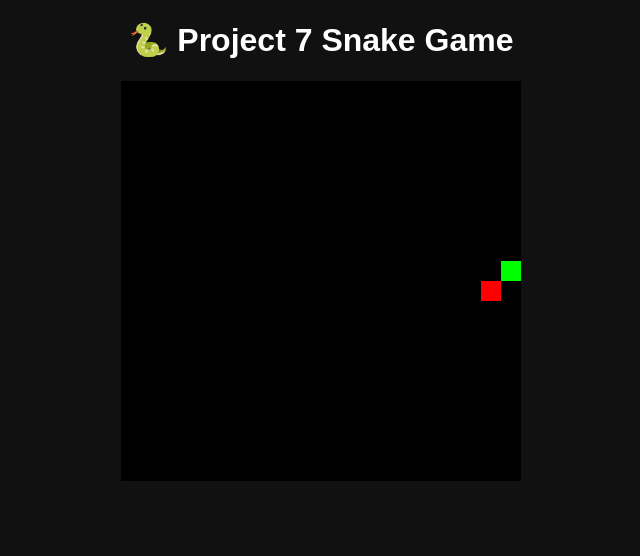
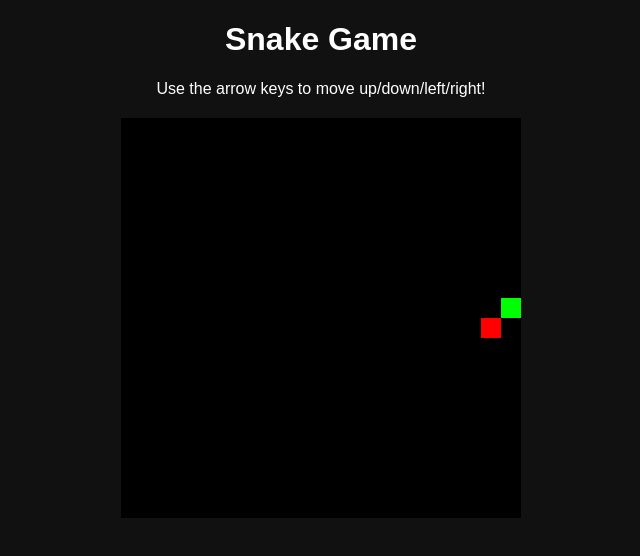
Before and after one commit to Ash-Triple9/p7-render-vm, a plain HTML site: page public/index.html in a window 1280 px wide. Shown: the whole page, without its empty margins (319-959 px from the left). Drawn offline with Linux system fonts and the light colour scheme.

Commit message:
Update index.html

```diff
--- a/public/index.html
+++ b/public/index.html
@@ -8,7 +8,8 @@
   </style>
 </head>
 <body>
-  <h1>🐍 Project 7 Snake Game</h1>
+  <h1>Snake Game</h1>
+  <p>Use the arrow keys to move up/down/left/right!</p>
   <canvas id="game" width="400" height="400"></canvas>
 
   <script>
```
